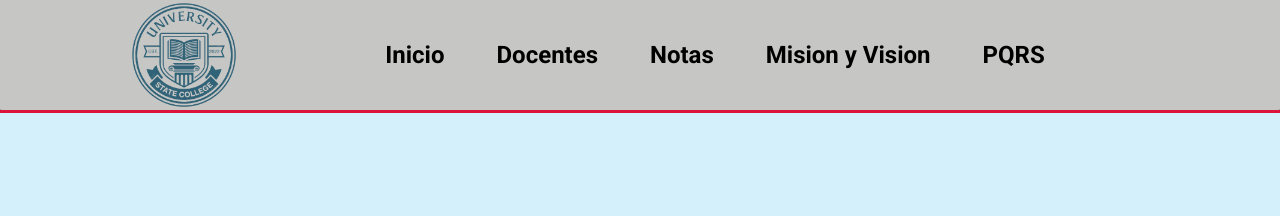
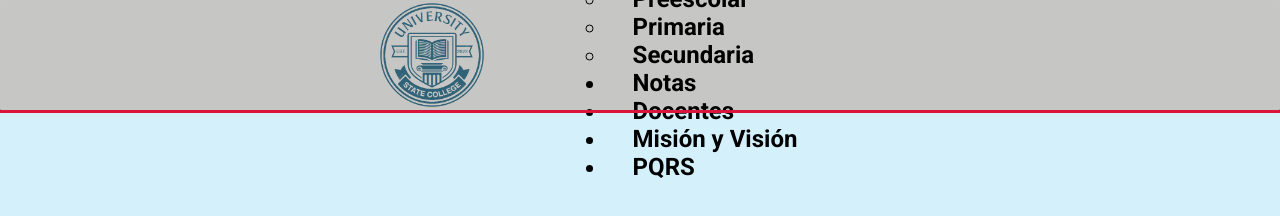
Before and after one commit to 1053Gonzalez/pagina_institucional, a plain HTML site: page docentes.html in a window 1280 px wide. Drawn offline with Linux system fonts and the light colour scheme.

Commit message:
Modificacion de docentes.html agragando campo matricula

```diff
--- a/docentes.html
+++ b/docentes.html
@@ -1,23 +1,38 @@
 <!DOCTYPE html>
 <html lang="es">
-<link rel="stylesheet" href="index.css">
+  <link rel="stylesheet" href="index.css" />
   <script src="index.js"></script>
 
   <head>
-    <meta charset="UTF-8">
-    <title>Pagina Institucional</title>
-    <link rel="preconnect" href="https://fonts.googleapis.com">
-    <link rel="preconnect" href="https://fonts.gstatic.com" crossorigin>
-    <link href="https://fonts.googleapis.com/css2?family=Roboto:wght@700&display=swap" rel="stylesheet">
+    <meta charset="UTF-8" />
+    <title>Institucíon educativa Jose Fernando Causado</title>
+    <link rel="preconnect" href="https://fonts.googleapis.com" />
+    <link rel="preconnect" href="https://fonts.gstatic.com" crossorigin />
+    <link
+      href="https://fonts.googleapis.com/css2?family=Roboto:wght@700&display=swap"
+      rel="stylesheet"
+    />
   </head>
 
   <body>
     <nav class="header">
-        <img src="sources/img/logo.png" id="logo">
+      <img src="sources/img/logo.png" id="logo" />
       <div id="linea"></div>
-        <a href="index.html">Inicio</a>
-        <a href="docentes.html">Docentes</a>
-        <a href="notas.html">Notas</a>
-        <a href="myv.html">Mision y Vision</a>
-        <a href="pqrs.html">PQRS</a>
+      <ul class="menu">
+        <li><a href="/index.html">Inicio</a></li>
+        <li>
+          <a href="">Matrículas</a>
+          <ul class="submenu">
+            <li><a href="sources/forms/formPrescolar.html">Preescolar</a></li>
+            <li><a href="sources/forms/formPrimaria.html">Primaria</a></li>
+            <li><a href="sources/forms/formSecundaria.html">Secundaria</a></li>
+          </ul>
+        </li>
+        <li><a href="notas.html">Notas</a></li>
+        <li><a href="docentes.html">Docentes</a></li>
+        <li><a href="myv.html">Misión y Visión</a></li>
+        <li><a href="pqrs.html">PQRS</a></li>
+      </ul>
     </nav>
+  </body>
+</html>
```
Lines whose indentation alone changed are shown as unchanged.
